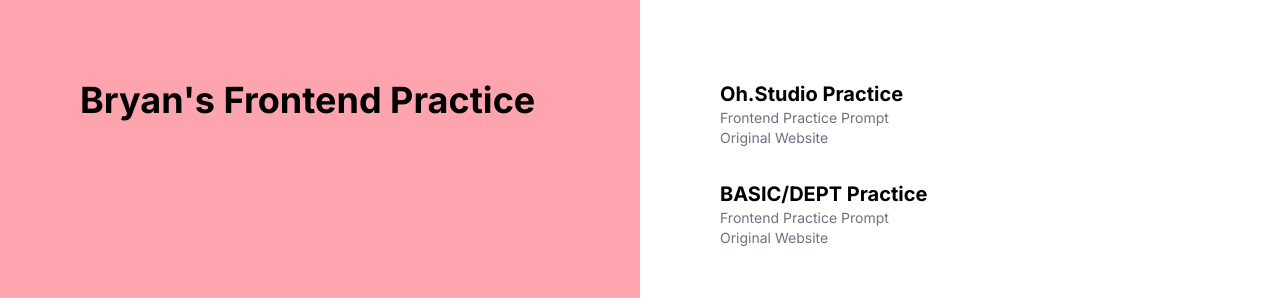
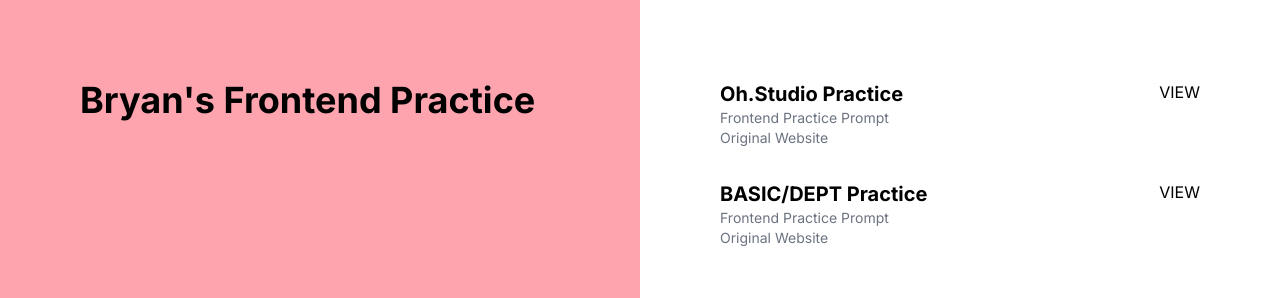
Before and after one commit to bryndsey/frontend-practice, a Next.js app: page / in a window 1280 px wide. Shown: the top 298 px of the page. Built offline with nearby package versions, Linux system fonts and the light colour scheme.

Commit message:
Show "Coming soon" in prod for unfinished work

```diff
--- a/src/app/page.tsx
+++ b/src/app/page.tsx
@@ -5,17 +5,20 @@ function ProjectItem({
   href,
   frontendPracticeUrl,
   originalSiteUrl,
+  isInProgress,
 }: {
   name: string;
   href: string;
   frontendPracticeUrl: string;
   originalSiteUrl: string;
+  isInProgress?: boolean;
 }) {
+  const useLink = !isInProgress || process.env.NODE_ENV === "development";
+
   return (
-    <li className="flex flex-col">
-      <Link href={href} className="text-xl font-bold">
-        {name}
-      </Link>
+    <li className="flex flex-row justify-between">
+      <div className="flex flex-col">
+        <h2 className="text-xl font-bold">{name}</h2>
         <a
           href={frontendPracticeUrl}
           className="text-sm text-gray-500 hover:text-gray-400"
@@ -28,6 +31,8 @@ function ProjectItem({
         >
           Original Website
         </a>
+      </div>
+      {useLink ? <Link href={href}>VIEW</Link> : <p>Coming soon!</p>}
     </li>
   );
 }
@@ -58,6 +63,7 @@ export default function Home() {
             href="/frontend-practice/basic-dept"
             frontendPracticeUrl="https://www.frontendpractice.com/projects/basic"
             originalSiteUrl="https://www.basicagency.com/"
+            isInProgress
           />
         </ul>
       </section>
```
Lines whose indentation alone changed are shown as unchanged.
